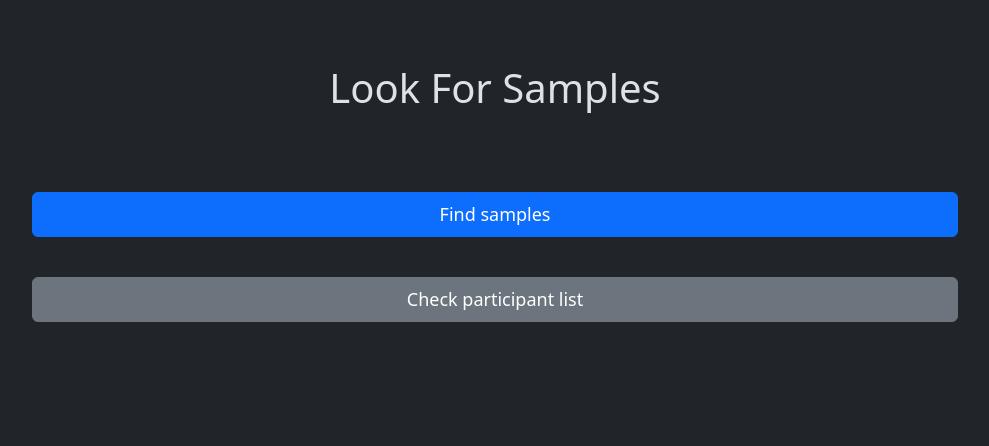
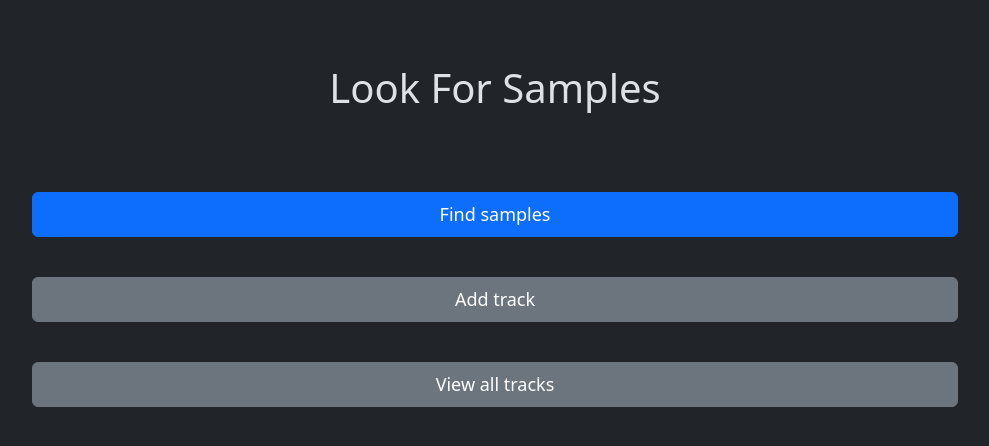
Before and after one commit to musa-q/Look-For-Samples, a Flask app: page / in a window 1280 px wide. Shown: the top 446 px of the page, without its empty margins (145-1134 px from the left). Run offline with Flask 3, Linux system fonts and the light colour scheme; parts of the project's set-up code (start-up, migrations or seed data) failed here and were passed over.

Commit message:
Update buttons and add track feature added

```diff
--- a/app/templates/index.html
+++ b/app/templates/index.html
@@ -27,7 +27,11 @@
             </button>
             <button class="btn btn-secondary m-2 p-2" type="button"
                 onclick="window.location.href='{{ url_for('views.view_all_tracks') }}';">
-                Check participant list
+                Add track
+            </button>
+            <button class="btn btn-secondary m-2 p-2" type="button"
+                onclick="window.location.href='{{ url_for('views.view_all_tracks') }}';">
+                View all tracks
             </button>
         </div>
     </div>
```
